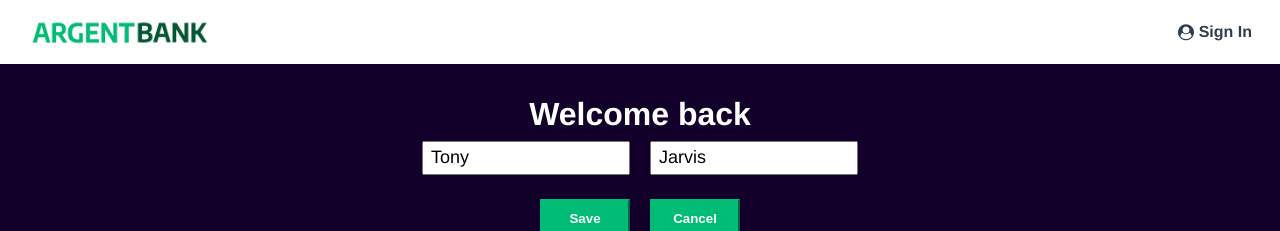
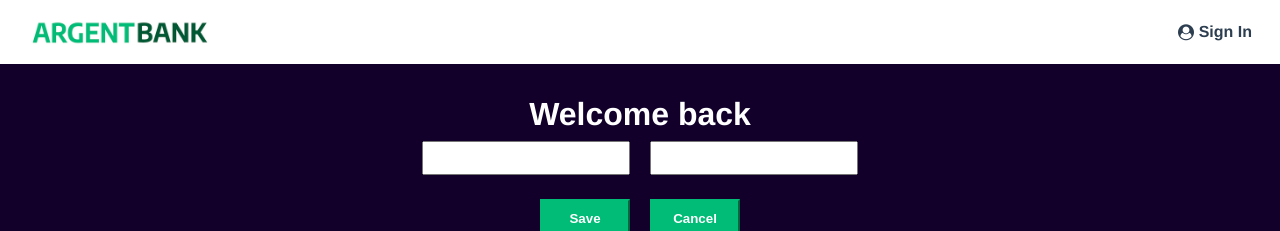
Before and after one commit to aurelianeg/argentbank, a React (Create React App) app: page /profile in a window 1280 px wide. Both pictures are taken after a click on the button "Edit Name". Shown: the top 231 px of the page. Built offline with nearby package versions, Linux system fonts and the light colour scheme.

Commit message:
Change first and last names (actions and HTML inputs) with Redux

```diff
--- a/src/components/App.jsx
+++ b/src/components/App.jsx
@@ -13,14 +13,11 @@ function App() {
       <div>
          <Router>
             <GlobalStyle />
-            <Header firstName="Tony" isConnected={false} />
+            <Header />
             <Routes>
                <Route exact path="/" element={<Home />}></Route>
                <Route path="/login" element={<Login />}></Route>
-               <Route
-                  path="/profile"
-                  element={<Profile firstName="Tony" lastName="Jarvis" />}
-               ></Route>
+               <Route path="/profile" element={<Profile />}></Route>
                <Route path="*" element={<Error />}></Route>
             </Routes>
             <Footer />
--- a/src/components/Header/Header.jsx
+++ b/src/components/Header/Header.jsx
@@ -1,20 +1,24 @@
 import React from 'react';
+import { useSelector } from 'react-redux';
 import { Link } from 'react-router-dom';
 import logo from '../../assets/logo/argentBankLogo.png';
 import './Header.css';
 
-function Header(props) {
+function Header() {
+   const firstName = useSelector((state) => state.firstName);
+   const isConnected = useSelector((state) => state.isConnected);
+
    return (
       <header className="header">
          <Link className="header_link" to="/">
             <img className="header_logo" src={logo} alt="Argent Bank Logo" />
             <h1 className="sr-only">Argent Bank</h1>
          </Link>
-         {props.isConnected ? (
+         {isConnected ? (
             <nav className="nav">
                <Link className="nav_item" to="/profile">
                   <i className="fa fa-user-circle"></i>
-                  <p className="nav_item_text">{props.firstName}</p>
+                  <p className="nav_item_text">{firstName}</p>
                </Link>
                <Link className="nav_item" to="/">
                   <i className="fa fa-sign-out"></i>
--- a/src/pages/Profile/Profile.jsx
+++ b/src/pages/Profile/Profile.jsx
@@ -1,10 +1,13 @@
 import React from 'react';
 import { useSelector } from 'react-redux';
 import Account from '../../components/Account/Account';
+import ChangeNameInput from '../../scripts/ChangeNameInput';
 import NameEditingButton from '../../scripts/NameEditingButton';
 import './Profile.css';
 
-function Profile(props) {
+function Profile() {
+   const firstName = useSelector((state) => state.firstName);
+   const lastName = useSelector((state) => state.lastName);
    const isNameEdited = useSelector((state) => state.isNameEdited);
 
    return (
@@ -14,17 +17,15 @@ function Profile(props) {
             {isNameEdited ? (
                <div>
                   <div className="input_name_wrapper">
-                     <input
+                     <ChangeNameInput
                         className="input_name"
-                        type="text"
                         id="firstname"
-                        defaultValue={props.firstName}
+                        value={firstName}
                      />
-                     <input
+                     <ChangeNameInput
                         className="input_name"
-                        type="text"
                         id="lastname"
-                        defaultValue={props.lastName}
+                        value={lastName}
                      />
                   </div>
                   <div className="button_wrapper">
@@ -38,7 +39,7 @@ function Profile(props) {
             ) : (
                <div>
                   <h1 className="name_text">
-                     {props.firstName + ' ' + props.lastName + '!'}
+                     {firstName + ' ' + lastName + '!'}
                   </h1>
                   <NameEditingButton
                      className="edit_button"
--- /dev/null
+++ b/src/scripts/ChangeNameInput.js
@@ -0,0 +1,24 @@
+import { useDispatch } from "react-redux";
+import { changeFirstNameAction, changeLastNameAction } from './store';
+
+function ChangeNameInput(props) {
+   const dispatch = useDispatch()
+
+   return (
+      <input
+         className={props.className}
+         type="text"
+         id={props.id}
+         defaultValue={props.value}
+         onChange={(event) => {
+            (props.id === 'firstname' ? (
+               dispatch(changeFirstNameAction(event.target.value))
+            ) : (
+               dispatch(changeLastNameAction(event.target.value))
+            ))
+         }}
+      />
+   )
+}
+
+export default ChangeNameInput;
--- a/src/scripts/store.js
+++ b/src/scripts/store.js
@@ -1,15 +1,23 @@
 import { configureStore } from "@reduxjs/toolkit";
 
 const initialState = {
-   firstName: null,
-   lastName: null,
-   connected: false,
+   firstName: '',
+   lastName: '',
+   isConnected: false,
    isNameEdited: false,
 };
 
 export const connectAction = () => ({ type: "connect" });
 
-export const changeNamesAction = () => ({ type: "changeNames" });
+export const changeFirstNameAction = (value) => ({
+   type: "changeFirstName",
+   payload: value
+});
+
+export const changeLastNameAction = (value) => ({
+   type: "changeLastName",
+   payload: value
+});
 
 export const nameEditingAction = () => ({ type: "nameEditing" });
 
@@ -18,11 +26,20 @@ function reducer(state = initialState, action) {
       case "connect": {
          return {
             ...state,
-            connected: !state.connected
+            isConnected: !state.isConnected
          }
       }
-      case "changeNames": {
-         return state
+      case "changeFirstName": {
+         return {
+            ...state,
+            firstName: action.payload
+         }
+      }
+      case "changeLastName": {
+         return {
+            ...state,
+            lastName: action.payload
+         }
       }
       case "nameEditing": {
          return {
```
